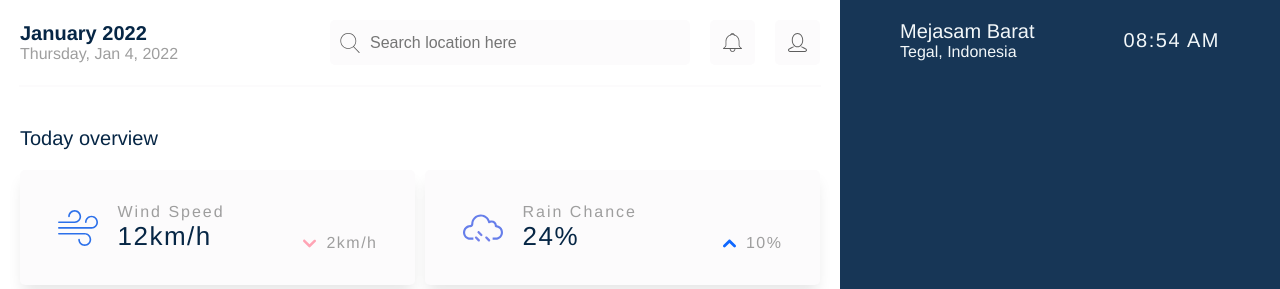
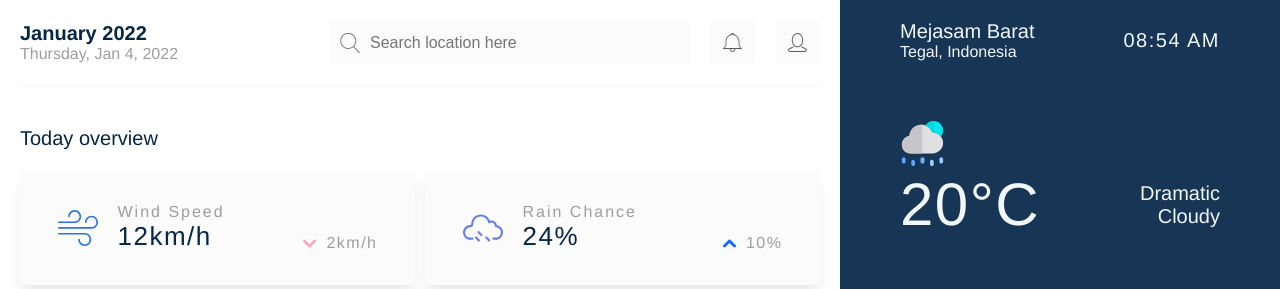
Before and after one commit to FineasA/weather-fin, a Vue app: page /#/ in a window 1280 px wide. Shown: the top 289 px of the page. Built offline with nearby package versions, Linux system fonts and the light colour scheme.

Commit message:
location ui implemented

```diff
--- a/src/components/WeatherInfo.vue
+++ b/src/components/WeatherInfo.vue
@@ -1,10 +1,14 @@
 <script setup>
 import LocationInfo from '@/components/subcomponents/weatherinfo/LocationInfo'
+import WeatherDisplay from '@/components/subcomponents/weatherinfo/WeatherDisplay'
 </script>
 
 <template>
   <div class="weather-info-container">
-    <LocationInfo/>
+    <div class="weather-info-wrapper">
+      <LocationInfo/>
+      <WeatherDisplay/>
+    </div>
   </div>
 </template>
 
@@ -13,10 +17,14 @@ import LocationInfo from '@/components/subcomponents/weatherinfo/LocationInfo'
   display: flex
   flex-direction: column
   justify-content: flex-start
+  gap: 20px
   align-items: center
   max-width: 400px
   min-height: 500px
   padding: 20px
   width: 100%
   background-color: #173656
+  .weather-info-wrapper
+    max-width: 320px
+    width: 100%
 </style>
--- a/src/components/subcomponents/weatherinfo/LocationInfo.vue
+++ b/src/components/subcomponents/weatherinfo/LocationInfo.vue
@@ -20,7 +20,6 @@
   justify-content: space-between
   align-items: center
   width: 100%
-  max-width: 320px
   color: #f2f7f9
   .location-text
     text-align: left
--- /dev/null
+++ b/src/components/subcomponents/weatherinfo/WeatherDisplay.vue
@@ -0,0 +1,54 @@
+<script setup>
+</script>
+
+<template>
+  <div class="weather-display-container">
+    <div class="weather-display-wrapper">
+      <div class="weather-icon-row">
+        <img src="../../../assets/svg/weather/rain-moon.svg" alt="">
+      </div>
+      <div class="weather-display-row">
+        <h2>20&deg;C</h2>
+        <div class="weather-type">
+          <p>Dramatic</p>
+          <p>Cloudy</p>
+        </div>
+      </div>
+    </div>
+  </div>
+</template>
+
+<style scoped lang="sass">
+.weather-display-container
+  display: flex
+  justify-content: center
+  align-items: center
+  width: 100%
+  margin-top: 60px
+  color: #f2f7f9
+  p
+    font-size: 20px
+    font-weight: 100
+  h2
+    font-size: 60px
+    letter-spacing: 1.5px
+    font-weight: 100
+  .weather-display-wrapper
+    display: flex
+    flex-direction: column
+    justify-content: center
+    align-items: center
+    width: 100%
+    .weather-icon-row
+      align-self: flex-start
+      img
+        height: 45px
+        width: 45px
+    .weather-display-row
+      display: flex
+      justify-content: space-between
+      align-items: center
+      width: 100%
+      .weather-type
+        text-align: right
+</style>
```
